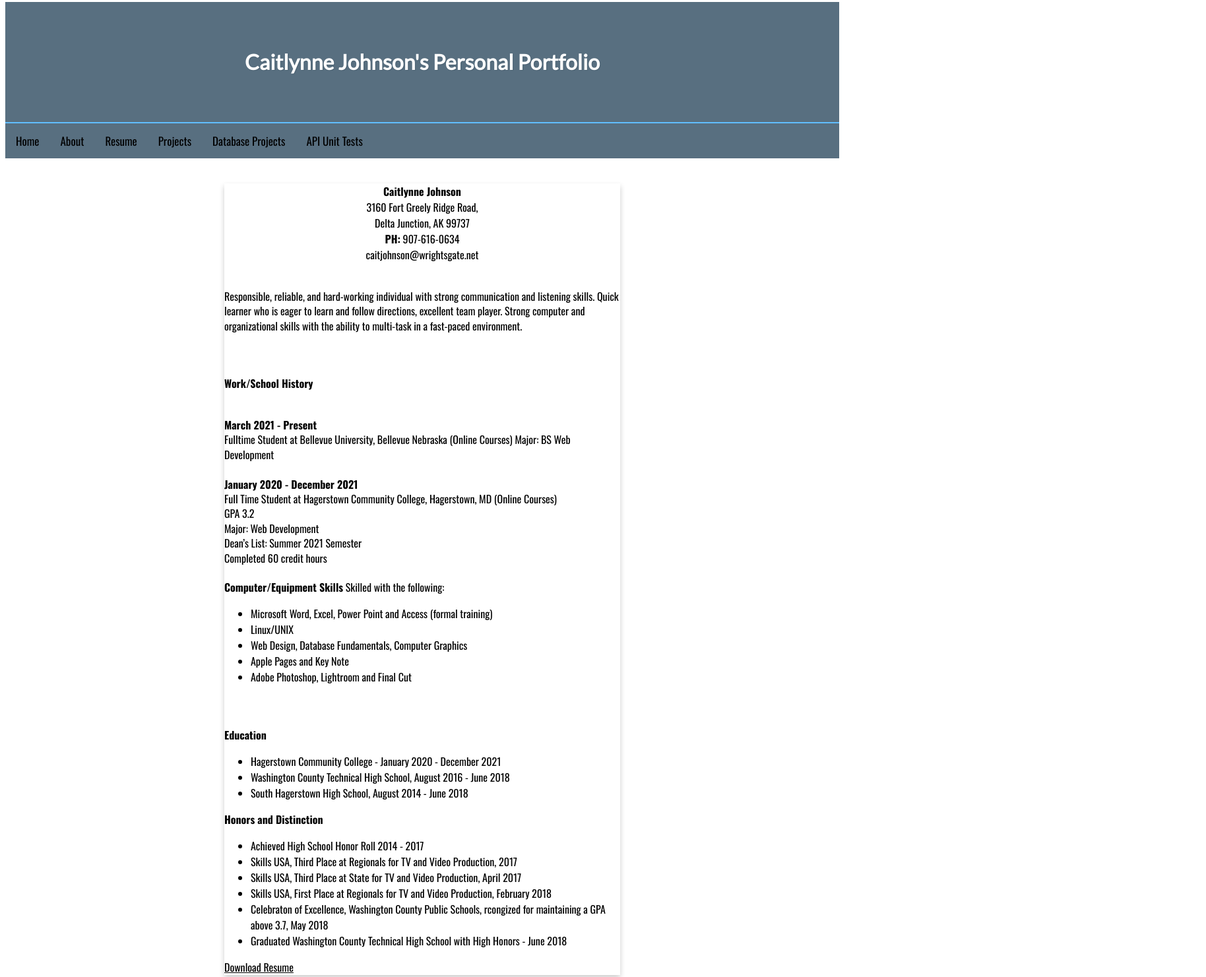
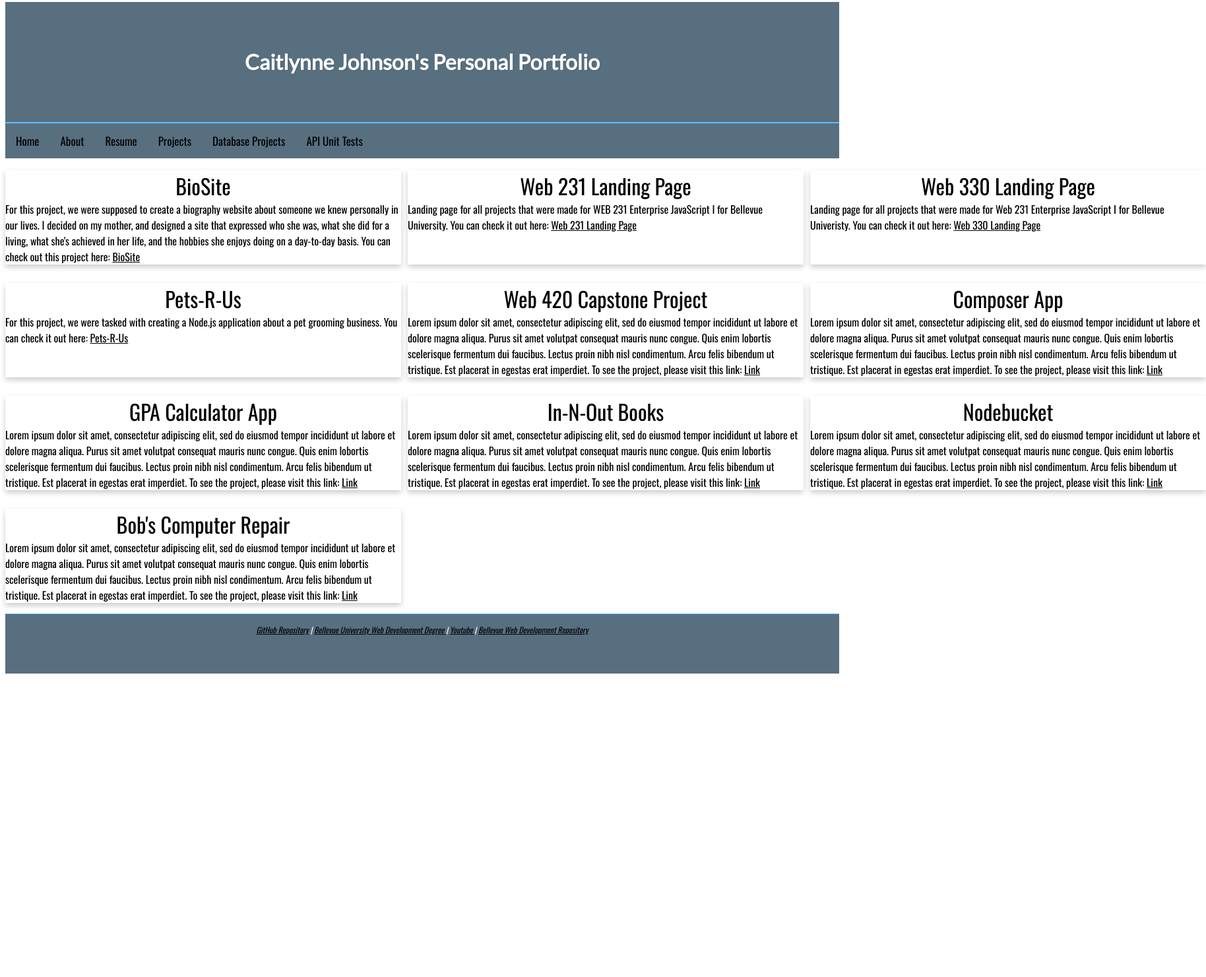
Before and after one commit to cejlynn/personal-portfolio, a plain HTML site: page projects.html in a window 1280 px wide. Shown: the part 5-1486 px from the top of the page at 66% size, 1828 px wide, since content can reach past the window. After the commit the page ends 1034 px from the top, so only its background shows below. Drawn offline with nearby package versions, Linux system fonts and the light colour scheme.

Commit message:
Update projects.html

```diff
--- a/projects.html
+++ b/projects.html
@@ -1,15 +1,15 @@
+
 
 <!--
 
 Project Name: Personal Portfolio
 Date:  2/9/23
-File Name: resume.html
-Description: Resume html
+File Name: projects.html
+Description: Project html
 
 Resources: Some code and id's were provided by Professor Krasso, other codes that helped me build this are from: https://www.w3schools.com/html/
 Fonts are from Google Fonts
 -->
-
 
 <!DOCTYPE html>
 <html lang="en">
@@ -27,68 +27,81 @@ Fonts are from Google Fonts
 </head>
 
 <body>
+    <header-component></header-component>
+          <div class="container">
+                  <div class="card-content" id="projects-container">
+                      <div class="card">
+                          <div class="card-title">BioSite</div>
+                          <div class="card-content">
+                              For this project, we were supposed to create a biography website about someone we knew personally in our lives. I decided on my mother, and designed a site that expressed who she was, what she did for a living, what she's achieved in her life, and the hobbies she enjoys doing on a day-to-day basis. You can check out this project here: <a href="https://cejlynn.github.io/bioSite/">BioSite</a>
+                          </div>
+                      </div>
 
-<header-component></header-component>
+                      <div class="card">
+                          <div class="card-title">Web 231 Landing Page</div>
+                          <div class="card-content">
+                              Landing page for all projects that were made for WEB 231 Enterprise JavaScript I for Bellevue University. You can check it out here: <a href="https://cejlynn.github.io/web-231/">Web 231 Landing Page</a>
+                          </div>
+                      </div>
 
-      <div class="card">
-              <div class="card-content">
-                <center><b>Caitlynne Johnson</b><br>
-  3160 Fort Greely Ridge Road, <br>
-  Delta Junction, AK 99737 <br>
-                  <b>PH:</b> 907-616-0634<br>
-                  caitjohnson@wrightsgate.net <br><br></center>
+                      <div class="card">
+                          <div class="card-title">Web 330 Landing Page</div>
+                          <div class="card-content">
+                             Landing page for all projects that were made for Web 231 Enterprise JavaScript I for Bellevue Univeristy. You can check it out here: <a href="https://cejlynn.github.io/web-330/">Web 330 Landing Page</a>
+                          </div>
+                      </div>
 
-  <p>Responsible, reliable, and hard-working individual with strong communication and listening skills. Quick
-  learner who is eager to learn and follow directions, excellent team player. Strong computer and organizational
-    skills with the ability to multi-task in a fast-paced environment.</p>
-  <br><br>
+                      <div class="card">
+                          <div class="card-title">Pets-R-Us</div>
+                          <div class="card-content">
+                             For this project, we were tasked with creating a Node.js application about a pet grooming business. You can check it out here: <a href="https://github.com/cejlynn/web-340/tree/main/pets-r-us">Pets-R-Us</a>
+                          </div>
+                      </div>
 
-                <b>Work/School History</b><br><br>
+                      <div class="card">
+                          <div class="card-title">Web 420 Capstone Project</div>
+                          <div class="card-content">
+                            Lorem ipsum dolor sit amet, consectetur adipiscing elit, sed do eiusmod tempor incididunt ut labore et dolore magna aliqua. Purus sit amet volutpat consequat mauris nunc congue. Quis enim lobortis scelerisque fermentum dui faucibus. Lectus proin nibh nisl condimentum. Arcu felis bibendum ut tristique. Est placerat in egestas erat imperdiet. To see the project, please visit this link: <a href="link">Link</a>
+                          </div>
+                      </div>
 
-                <p><b>March 2021 - Present</b> <br>
-                  Fulltime Student at Bellevue University, Bellevue Nebraska (Online Courses)
-  Major: BS Web Development <br><br>
+                      <div class="card">
+                          <div class="card-title">Composer App</div>
+                          <div class="card-content">
+                            Lorem ipsum dolor sit amet, consectetur adipiscing elit, sed do eiusmod tempor incididunt ut labore et dolore magna aliqua. Purus sit amet volutpat consequat mauris nunc congue. Quis enim lobortis scelerisque fermentum dui faucibus. Lectus proin nibh nisl condimentum. Arcu felis bibendum ut tristique. Est placerat in egestas erat imperdiet. To see the project, please visit this link: <a href="link">Link</a>
+                          </div>
+                      </div>
 
-                  <b>January 2020 - December 2021</b><br>
-                  Full Time Student at Hagerstown Community College, Hagerstown, MD (Online Courses) <br>
-  GPA 3.2 <br>
-  Major: Web Development <br>
-  Dean’s List: Summer 2021 Semester <br>
-  Completed 60 credit hours <br><br>
+                      <div class="card">
+                          <div class="card-title">GPA Calculator App</div>
+                          <div class="card-content">
+                            Lorem ipsum dolor sit amet, consectetur adipiscing elit, sed do eiusmod tempor incididunt ut labore et dolore magna aliqua. Purus sit amet volutpat consequat mauris nunc congue. Quis enim lobortis scelerisque fermentum dui faucibus. Lectus proin nibh nisl condimentum. Arcu felis bibendum ut tristique. Est placerat in egestas erat imperdiet. To see the project, please visit this link: <a href="link">Link</a>
+                          </div>
+                      </div>
 
-                  <b>Computer/Equipment Skills</b>
-                  Skilled with the following: <br>
-  <ul><li>
-    Microsoft Word, Excel, Power Point and Access (formal training) </li>
-    <li>Linux/UNIX</li>
-    <li>Web Design, Database Fundamentals, Computer Graphics</li>
-    <li>Apple Pages and Key Note</li>
-    <li>Adobe Photoshop, Lightroom and Final Cut </li>
-    <br><br>
-    </ul>
-    <b>Education</b>
-    <ul>
-      <li> Hagerstown Community College - January 2020 - December 2021 </li>
-      <li>Washington County Technical High School, August 2016 - June 2018 </li>
-      <li>South Hagerstown High School, August 2014 - June 2018</li></ul>
-    <b>Honors and Distinction </b>
-    </ul>
-  <ul>
-    <li> Achieved High School Honor Roll 2014 - 2017 </li>
-    <li>Skills USA, Third Place at Regionals for TV and Video Production, 2017 </li>
-    <li>Skills USA, Third Place at State for TV and Video Production, April 2017</li>
-    <li>Skills USA, First Place at Regionals for TV and Video Production, February 2018 </li>
-    <li>Celebraton of Excellence, Washington County Public Schools, rcongized for maintaining a GPA above 3.7, May 2018</li>
-    <li>Graduated Washington County Technical High School with High Honors - June 2018</li>
+                      <div class="card">
+                          <div class="card-title">In-N-Out Books</div>
+                          <div class="card-content">
+                            Lorem ipsum dolor sit amet, consectetur adipiscing elit, sed do eiusmod tempor incididunt ut labore et dolore magna aliqua. Purus sit amet volutpat consequat mauris nunc congue. Quis enim lobortis scelerisque fermentum dui faucibus. Lectus proin nibh nisl condimentum. Arcu felis bibendum ut tristique. Est placerat in egestas erat imperdiet. To see the project, please visit this link: <a href="link">Link</a>
+                          </div>
+                      </div>
 
+                      <div class="card">
+                        <div class="card-title">Nodebucket</div>
+                        <div class="card-content">
+                          Lorem ipsum dolor sit amet, consectetur adipiscing elit, sed do eiusmod tempor incididunt ut labore et dolore magna aliqua. Purus sit amet volutpat consequat mauris nunc congue. Quis enim lobortis scelerisque fermentum dui faucibus. Lectus proin nibh nisl condimentum. Arcu felis bibendum ut tristique. Est placerat in egestas erat imperdiet. To see the project, please visit this link: <a href="link">Link</a>
+                        </div>
+                    </div>
 
-  </ul>
-</p>
-</div>
-<a href="Caitlynne Johnson Resume_08 April 2022.docx.zip" download>Download Resume</a>
-</div>
-
-</body>
-</html>
-
-  <footer-component></footer-component>
+                    <div class="card">
+                        <div class="card-title">Bob's Computer Repair</div>
+                        <div class="card-content">
+                          Lorem ipsum dolor sit amet, consectetur adipiscing elit, sed do eiusmod tempor incididunt ut labore et dolore magna aliqua. Purus sit amet volutpat consequat mauris nunc congue. Quis enim lobortis scelerisque fermentum dui faucibus. Lectus proin nibh nisl condimentum. Arcu felis bibendum ut tristique. Est placerat in egestas erat imperdiet. To see the project, please visit this link: <a href="link">Link</a>
+                        </div>
+                    </div>
+                  </div>
+              </div>
+            </div>
+            <footer-component></footer-component>
+      </body>
+      </html>
```
